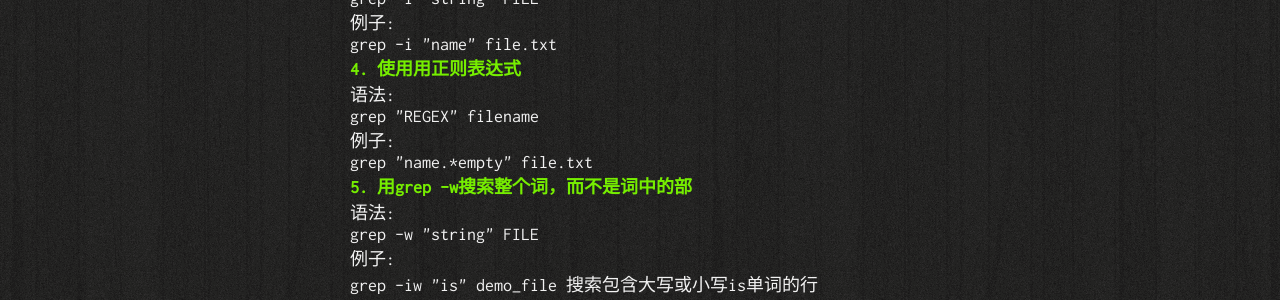
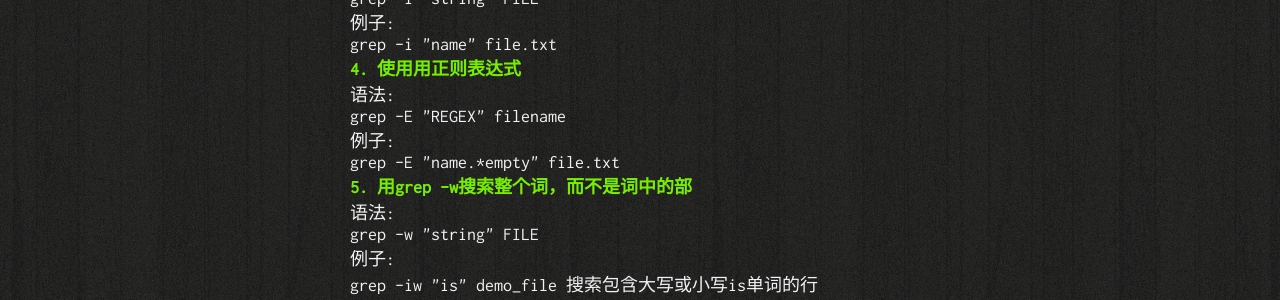
Before and after one commit to chenyyang/blog, a Jekyll site: the page built from _posts/2014-06-05-linux-grep.html, in a window 1280 px wide. Shown: the part 473-773 px from the top of the page. Built offline with Jekyll 4.4.1, drawn with Linux system fonts in a browser that asks for light colours.

```diff
--- a/_posts/2014-06-05-linux-grep.html
+++ b/_posts/2014-06-05-linux-grep.html
@@ -36,9 +36,9 @@ grep -i "name" file.txt
 <div class="title1">4. 使用用正则表达式</div>
 <div class=".rig">
 语法:<br>
-grep "REGEX" filename<br>
+grep -E "REGEX" filename<br>
 例子:<br>
-grep "name.*empty" file.txt<br>
+grep -E "name.*empty" file.txt<br>
 </div>
 </div>
 
```
